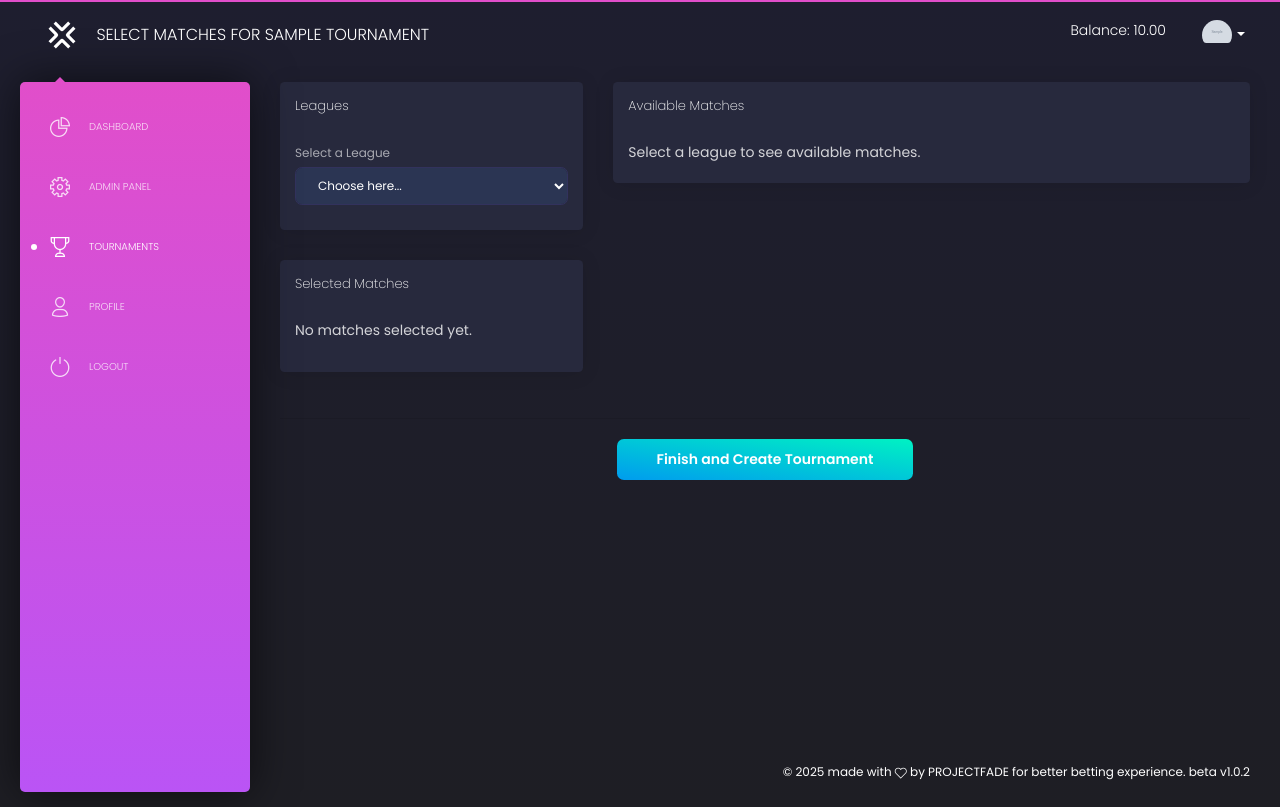
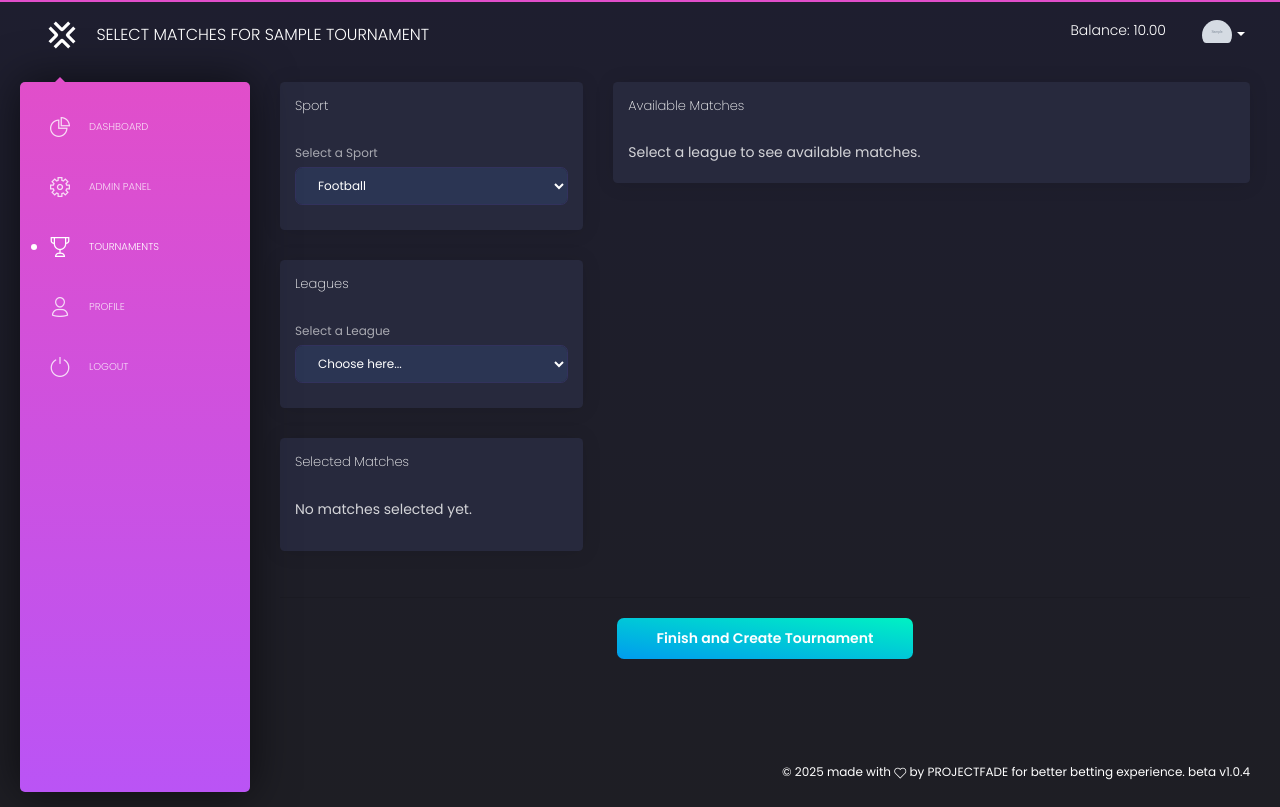
Before and after one commit to trivodnom/fadeproject, a Flask app: page /tournaments/1/select_matches in a window 1280 px wide. Run offline with Flask 3, Linux system fonts and the light colour scheme; a user stored in the database is signed in; tables that the repository leaves empty hold one stand-in row (values such as "Sample post"); grey boxes marked "Sample" are stand-in pictures; some libraries are stand-ins or nearby versions.

Commit message:
Add type sports and icons v1.0.4

```diff
--- a/app/__init__.py
+++ b/app/__init__.py
@@ -1,3 +1,11 @@
+# HACK: Fix for unmaintained 'Flask-Uploads' library
+# It expects 'secure_filename' and 'FileStorage' in 'werkzeug' but they were moved.
+import werkzeug
+import werkzeug.utils
+import werkzeug.datastructures
+werkzeug.secure_filename = werkzeug.utils.secure_filename
+werkzeug.FileStorage = werkzeug.datastructures.FileStorage
+
 from flask import Flask, redirect, url_for, request, flash
 from config import Config
 from flask_sqlalchemy import SQLAlchemy
--- a/app/models.py
+++ b/app/models.py
@@ -53,6 +53,7 @@ class Tournament(db.Model):
     manual_results = db.Column(db.Boolean, default=False)
     league_id = db.Column(db.Integer, nullable=True) # <-- Это поле можно удалить или оставить, оно больше не главное
     matches_json = db.Column(db.Text, nullable=True)
+    sport = db.Column(db.String(50), nullable=False, default='football')
 
     # ЯВНО УКАЗЫВАЕМ ОБРАТНУЮ СВЯЗЬ
     attendees = db.relationship('User', secondary=participants, back_populates='tournaments')
--- a/app/templates/base.html
+++ b/app/templates/base.html
@@ -130,7 +130,7 @@
         {% block content %}{% endblock %}
       </div>
       <footer class="footer">
-        <div class="container-fluid"><div class="copyright">© <script>document.write(new Date().getFullYear())</script> made with <i class="tim-icons icon-heart-2"></i> by PROJECTFADE for better betting experience. beta v1.0.2</div></div>
+        <div class="container-fluid"><div class="copyright">© <script>document.write(new Date().getFullYear())</script> made with <i class="tim-icons icon-heart-2"></i> by PROJECTFADE for better betting experience. beta v1.0.4</div></div>
       </footer>
     </div>
   </div>
--- a/app/templates/tournament/create_step2.html
+++ b/app/templates/tournament/create_step2.html
@@ -5,12 +5,27 @@
 {% block content %}
 <div class="row">
     <div class="col-md-4">
+        <!-- БЛОК ВЫБОРА СПОРТА -->
+        <div class="card">
+            <div class="card-header"><h5 class="card-title">Sport</h5></div>
+            <div class="card-body">
+                <div class="form-group">
+                    <label for="sport-selector">Select a Sport</label>
+                    <!-- Атрибут form="finish-form" связывает этот селектор с формой отправки -->
+                    <select id="sport-selector" name="sport" form="finish-form" class="form-control">
+                        {% for sport_key, sport_name in sports.items() %}
+                            <option value="{{ sport_key }}" {{ 'selected' if tournament.sport == sport_key or not tournament.sport and loop.first }}>{{ sport_name }}</option>
+                        {% endfor %}
+                    </select>
+                </div>
+            </div>
+        </div>
+
         <div class="card">
             <div class="card-header"><h5 class="card-title">Leagues</h5></div>
             <div class="card-body">
                 <div class="form-group">
-                    <label for="league-selector">Select a League</label>
-                    <select id="league-selector" class="form-control">
+                    <label for="league-selector">Select a League</label>                    <select id="league-selector" class="form-control">
                         <option selected disabled>Choose here...</option>
                         {% for league_name, league_id in leagues.items() %}
                             <option value="{{ league_id }}">{{ league_name }}</option>
@@ -84,7 +99,6 @@ $(document).ready(function(){
         $.getJSON('/tournaments/get_matches/' + leagueId, function(data) {
             matchesContainer.empty();
             if (data && Array.isArray(data) && data.length > 0) {
-                // --- НАЧАЛО ИЗМЕНЕНИЙ ---
                 var accordion = $('<div class="accordion" id="roundsAccordion"></div>');
 
                 $.each(data, function(index, roundData) {
@@ -129,7 +143,6 @@ $(document).ready(function(){
                     accordion.append(card);
                 });
                 matchesContainer.append(accordion);
-                // --- КОНЕЦ ИЗМЕНЕНИЙ ---
             } else {
                 matchesContainer.html('<p>No available matches found for this league.</p>');
             }
--- a/app/tournament/routes.py
+++ b/app/tournament/routes.py
@@ -97,22 +97,21 @@ def details(tournament_id):
     user_is_participant = current_user in tournament.attendees
     form = PredictionForm()
 
-    client = APIClient()
-    matches_data = client.get_matches_by_league(tournament.league_id)
+    # This part seems to be for a different implementation, we will use the main tournament_details
+    # For now, keeping the logic simple as it was in the provided file.
+    # client = APIClient()
+    # matches_data = client.get_matches_by_league(tournament.league_id)
+    matches_data = json.loads(tournament.matches_json) if tournament.matches_json else []
 
-    # ----- НАЧАЛО ИЗМЕНЕНИЙ -----
+
     first_match_start_time = None
     if matches_data:
-        # Сортируем матчи по дате, чтобы найти самый ранний
         sorted_matches = sorted(matches_data, key=lambda x: dateutil.parser.isoparse(x['fixture']['date']))
         if sorted_matches:
-            # Берем время начала первого матча
             first_match_date_str = sorted_matches[0]['fixture']['date']
             first_match_start_time = dateutil.parser.isoparse(first_match_date_str)
 
-    # Получаем текущее время с таймзоной для корректного сравнения
     now_utc = datetime.now(timezone.utc)
-    # ----- КОНЕЦ ИЗМЕНЕНИЙ -----
 
     user_predictions = {p.match_id: p for p in current_user.predictions.filter_by(tournament_id=tournament.id).all()}
 
@@ -133,16 +132,12 @@ def details(tournament_id):
         form=form,
         user_predictions=user_predictions,
         leaderboard=leaderboard,
-        # ----- ИЗМЕНЕНИЕ: Передаем переменные в шаблон -----
         first_match_start_time=first_match_start_time,
         now_utc=now_utc
     )
 
 @tournament_bp.route('/')
 def list_tournaments():
-    # --- НОВАЯ ЛОГИКА СОРТИРОВКИ ---
-
-    # 1. Создаем выражение для сортировки
     status_order = case(
         (Tournament.status == 'open', 1),
         (Tournament.status == 'active', 2),
@@ -150,11 +145,7 @@ def list_tournaments():
         else_=4
     ).label("status_order")
 
-    # 2. Применяем сортировку
-    tournaments = Tournament.query\
-        .filter(Tournament.status != 'draft')\
-        .order_by(status_order, Tournament.start_date.desc())\
-        .all()
+    tournaments = Tournament.query.filter(Tournament.status != 'draft').order_by(status_order, Tournament.start_date.desc()).all()
 
     return render_template('tournament/list.html', tournaments=tournaments, title='Tournaments')
 
@@ -168,6 +159,7 @@ def tournament_details(tournament_id):
 
     league_names_by_id = {v: k for k, v in LEAGUES.items()}
     grouped_matches = defaultdict(lambda: defaultdict(list))
+    matches_list = []
     if tournament.matches_json:
         try:
             matches_list = json.loads(tournament.matches_json)
@@ -180,7 +172,6 @@ def tournament_details(tournament_id):
         except (json.JSONDecodeError, TypeError):
             flash('Could not parse match data for this tournament.', 'warning')
 
-            # ----- ИЗМЕНЕНИЕ: Упрощенная и более безопасная логика -----
     can_leave = tournament.status in ['open', 'upcoming']
     if can_leave and matches_list:
         try:
@@ -188,10 +179,7 @@ def tournament_details(tournament_id):
             if datetime.now(timezone.utc) >= first_match_start_time:
                 can_leave = False
         except (ValueError, KeyError):
-            # Если дата матча некорректна, на всякий случай запрещаем выход
             can_leave = False
-    # ----- КОНЕЦ ИЗМЕНЕНИЙ -----
-
 
     num_attendees = len(tournament.attendees)
     form = PredictionForm()
@@ -217,9 +205,7 @@ def tournament_details(tournament_id):
         platform_fee=platform_fee,
         prize_distribution=prize_distribution,
         can_leave=can_leave,
-        # ===== НАЧАЛО НОВОГО КОДА =====
         standings_urls=LEAGUE_STANDINGS_URLS
-        # ===== КОНЕЦ НОВОГО КОДА =====
     )
 
 @tournament_bp.route('/<int:tournament_id>/predict', methods=['POST'])
@@ -292,24 +278,19 @@ def join_or_leave_tournament(tournament_id):
             flash(f'You have successfully joined the tournament: {tournament.name}!', 'success')
 
     elif action == 'leave':
-         # ----- НАЧАЛО ИЗМЕНЕНИЙ В ЛОГИКЕ ВЫХОДА -----
-        # Проверяем, есть ли матчи и время их начала
         first_match_start_time = None
         if tournament.matches_json:
             try:
                 matches_list = json.loads(tournament.matches_json)
                 if matches_list:
-                    # Сортируем на всякий случай, если порядок не гарантирован
                     matches_list.sort(key=lambda x: x['fixture']['date'])
                     first_match_start_time = dateutil.parser.isoparse(matches_list[0]['fixture']['date'])
             except (json.JSONDecodeError, TypeError, IndexError):
-                pass # Оставляем first_match_start_time = None, если данные некорректны
+                pass
 
-        # Проверяем, можно ли покинуть турнир
         can_leave = True
         if tournament.status not in ['open', 'upcoming']:
             can_leave = False
-        # Если время первого матча определено, проверяем, не прошло ли оно
         if first_match_start_time and datetime.now(timezone.utc) >= first_match_start_time:
             can_leave = False
 
@@ -325,7 +306,6 @@ def join_or_leave_tournament(tournament_id):
             Prediction.query.filter_by(user_id=current_user.id, tournament_id=tournament.id).delete()
             db.session.commit()
             flash(f'You have left the tournament: {tournament.name}.', 'success')
-        # ----- КОНЕЦ ИЗМЕНЕНИЙ В ЛОГИКЕ ВЫХОДА -----
 
     return redirect(request.referrer or url_for('tournaments.list_tournaments'))
 
@@ -346,11 +326,17 @@ def create_tournament():
 @admin_or_organizer_required
 def select_matches(tournament_id):
     tournament = Tournament.query.get_or_404(tournament_id)
+    available_sports = {'football': 'Football'}
+
     if request.method == 'POST':
         matches_data_json = request.form.get('selected_matches_json')
         if not matches_data_json or matches_data_json == '[]':
             flash('Please select at least one match.', 'warning')
             return redirect(url_for('tournaments.select_matches', tournament_id=tournament.id))
+
+        selected_sport = request.form.get('sport', 'football')
+        tournament.sport = selected_sport
+
         tournament.matches_json = matches_data_json
         try:
             matches_data = json.loads(matches_data_json)
@@ -364,7 +350,8 @@ def select_matches(tournament_id):
         db.session.commit()
         flash('Tournament has been successfully created with selected matches!', 'success')
         return redirect(url_for('tournaments.tournament_details', tournament_id=tournament.id))
-    return render_template('tournament/create_step2.html', title='Select Matches', tournament=tournament, leagues=LEAGUES)
+
+    return render_template('tournament/create_step2.html', title='Select Matches', tournament=tournament, leagues=LEAGUES, sports=available_sports)
 
 @tournament_bp.route('/get_matches/<int:league_id>')
 @login_required
```
Also changed, not shown: app/templates/tournament/list.html (+8 -10 lines), migrations/versions/3eedb08bdef9_add_sport_to_tournament.py (added, +32 -0 lines), app/static/img/icons/football.svg (added).
